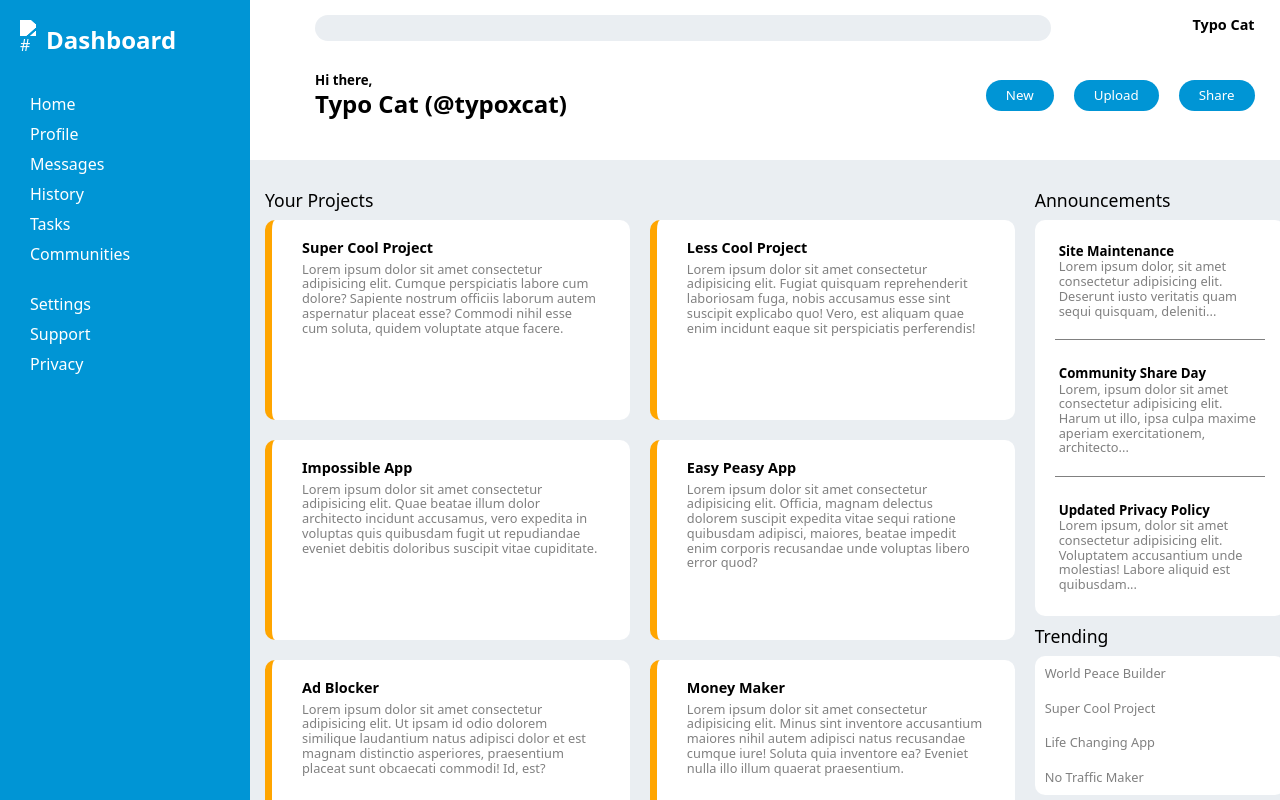
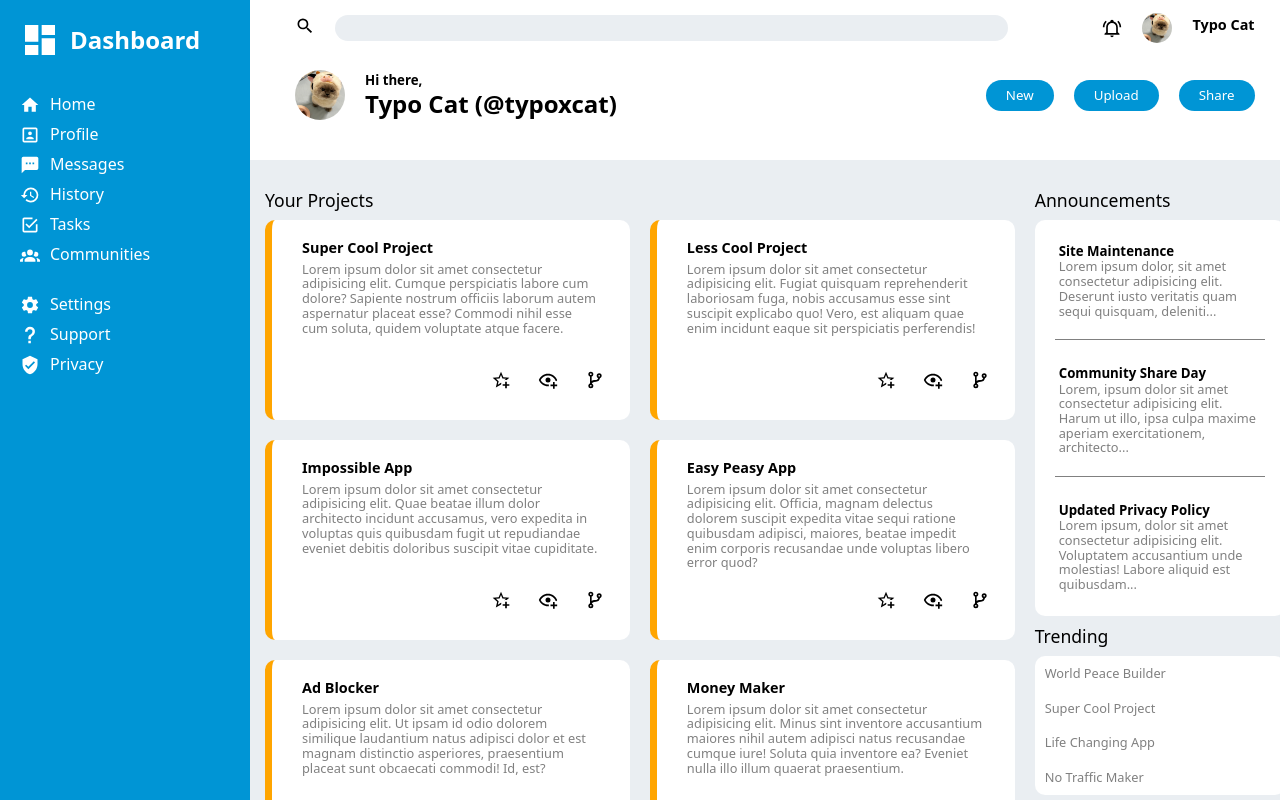
Before and after one commit to TypoxCat/Admin-Dashboard, a plain HTML site: page index.html in a window 1280 px wide. Drawn offline with Linux system fonts and the light colour scheme; the site is published under a folder, as on GitHub Pages, so addresses that start at the root find nothing.

Commit message:
Fixeddd done. to do: stretching

```diff
--- a/index.html
+++ b/index.html
@@ -9,37 +9,37 @@
 <body>
     <div class="sidebar">
         <div class="logo">
-            <img src="/imgs/view-dashboard.svg" alt="#">
+            <img src="imgs/view-dashboard.svg" alt="#">
             <h2>Dashboard</h2>
         </div>
         <nav>
             <ul>
-                <img src="/imgs/home.svg" alt="">
+                <img src="imgs/home.svg" alt="">
                 <li>Home</li>
 
-                <img src="/imgs/account-box-outline.svg" alt="">
+                <img src="imgs/account-box-outline.svg" alt="">
                 <li>Profile</li>
 
-                <img src="/imgs/message-processing.svg" alt="">
+                <img src="imgs/message-processing.svg" alt="">
                 <li>Messages</li>
 
-                <img src="/imgs/history.svg" alt="">
+                <img src="imgs/history.svg" alt="">
                 <li>History</li>
 
-                <img src="/imgs/checkbox-marked-outline.svg" alt="">
+                <img src="imgs/checkbox-marked-outline.svg" alt="">
                 <li>Tasks</li>
 
-                <img src="/imgs/account-group.svg" alt="">
+                <img src="imgs/account-group.svg" alt="">
                 <li>Communities</li>
             </ul>
             <ul>
-                <img src="/imgs/cog.svg" alt="">
+                <img src="imgs/cog.svg" alt="">
                 <li>Settings</li>
 
-                <img src="/imgs/help.svg" alt="">
+                <img src="imgs/help.svg" alt="">
                 <li>Support</li>
 
-                <img src="/imgs/shield-check.svg" alt="">
+                <img src="imgs/shield-check.svg" alt="">
                 <li>Privacy</li>
             </ul>
         </nav>
@@ -47,15 +47,15 @@
 
     <div class="header">
         <div class="search">
-            <label for="search"><img src="/imgs/magnify.svg" alt=""></label>
+            <label for="search"><img src="imgs/magnify.svg" alt=""></label>
             <input type="search" id="search">
-            <img src="/imgs/bell-ring-outline.svg" alt="">
-            <img src="/imgs/cat.png" alt="" class="icon">
+            <img src="imgs/bell-ring-outline.svg" alt="">
+            <img src="imgs/cat.png" alt="" class="icon">
             <h3>Typo Cat</h3>
         </div>
 
         <div class="profile">
-            <img src="/imgs/cat.png" alt="">
+            <img src="imgs/cat.png" alt="">
             <div>
                 <h5>Hi there,</h5>
                 <h2>Typo Cat (@typoxcat)</h2>
@@ -74,51 +74,56 @@
                     <h3>Super Cool Project</h3>
                     <p>Lorem ipsum dolor sit amet consectetur adipisicing elit. Cumque perspiciatis labore cum dolore? Sapiente nostrum officiis laborum autem aspernatur placeat esse? Commodi nihil esse cum soluta, quidem voluptate atque facere.</p>
                     <div class="git">
-                        <img src="/imgs/star-plus-outline.svg" alt="">
-                        <img src="/imgs/eye-plus-outline.svg" alt="">
-                        <img src="/imgs/source-branch.svg" alt="">
+                        <img src="imgs/star-plus-outline.svg" alt="">
+                        <img src="imgs/eye-plus-outline.svg" alt="">
+                        <img src="imgs/source-branch.svg" alt="">
                     </div>
                 </div>
                 <div class="post">
                     <h3>Less Cool Project</h3>
                     <p>Lorem ipsum dolor sit amet consectetur adipisicing elit. Fugiat quisquam reprehenderit laboriosam fuga, nobis accusamus esse sint suscipit explicabo quo! Vero, est aliquam quae enim incidunt eaque sit perspiciatis perferendis!</p>
                     <div class="git">
-                        <img src="/imgs/star-plus-outline.svg" alt="">
-                        <img src="/imgs/eye-plus-outline.svg" alt="">
-                        <img src="/imgs/source-branch.svg" alt="">
+                        <img src="imgs/star-plus-outline.svg" alt="">
+                        <img src="imgs/eye-plus-outline.svg" alt="">
+                        <img src="imgs/source-branch.svg" alt="">
                     </div>
                 </div>
                 <div class="post">
                     <h3>Impossible App</h3>
                     <p>Lorem ipsum dolor sit amet consectetur adipisicing elit. Quae beatae illum dolor architecto incidunt accusamus, vero expedita in voluptas quis quibusdam fugit ut repudiandae eveniet debitis doloribus suscipit vitae cupiditate.</p>
                     <div class="git">
-                        <img src="/imgs/star-plus-outline.svg" alt="">
-                        <img src="/imgs/eye-plus-outline.svg" alt="">
-                        <img src="/imgs/source-branch.svg" alt="">
+                        <img src="imgs/star-plus-outline.svg" alt="">
+                        <img src="imgs/eye-plus-outline.svg" alt="">
+                        <img src="imgs/source-branch.svg" alt="">
                     </div>
                 </div>
                 <div class="post">
                     <h3>Easy Peasy App</h3>
                     <p>Lorem ipsum dolor sit amet consectetur adipisicing elit. Officia, magnam delectus dolorem suscipit expedita vitae sequi ratione quibusdam adipisci, maiores, beatae impedit enim corporis recusandae unde voluptas libero error quod?</p>
                     <div class="git">
-                        <img src="/imgs/star-plus-outline.svg" alt="">
-                        <img src="/imgs/eye-plus-outline.svg" alt="">
-                        <img src="/imgs/source-branch.svg" alt="">
+                        <img src="imgs/star-plus-outline.svg" alt="">
+                        <img src="imgs/eye-plus-outline.svg" alt="">
+                        <img src="imgs/source-branch.svg" alt="">
                     </div>
                 </div>
                 <div class="post">
                     <h3>Ad Blocker</h3>
                     <p>Lorem ipsum dolor sit amet consectetur adipisicing elit. Ut ipsam id odio dolorem similique laudantium natus adipisci dolor et est magnam distinctio asperiores, praesentium placeat sunt obcaecati commodi! Id, est?</p>
                     <div class="git">
-                        <img src="/imgs/star-plus-outline.svg" alt="">
-                        <img src="/imgs/eye-plus-outline.svg" alt="">
-                        <img src="/imgs/source-branch.svg" alt="">
+                        <img src="imgs/star-plus-outline.svg" alt="">
+                        <img src="imgs/eye-plus-outline.svg" alt="">
+                        <img src="imgs/source-branch.svg" alt="">
                     </div>
                 </div>
                 <div class="post">
                     <h3>Money Maker</h3>
                     <p>Lorem ipsum dolor sit amet consectetur adipisicing elit. Minus sint inventore accusantium maiores nihil autem adipisci natus recusandae cumque iure! Soluta quia inventore ea? Eveniet nulla illo illum quaerat praesentium.</p>
                     <div class="git">
+                        <!-- to add img just imgs/
+                         wrong:
+                         - /imgs/
+                         - ./imgs/
+                         - .. /imgs/ -->
                         <img src="imgs/star-plus-outline.svg" alt="">
                         <img src="imgs/eye-plus-outline.svg" alt="">
                         <img src="imgs/source-branch.svg" alt="">
```
